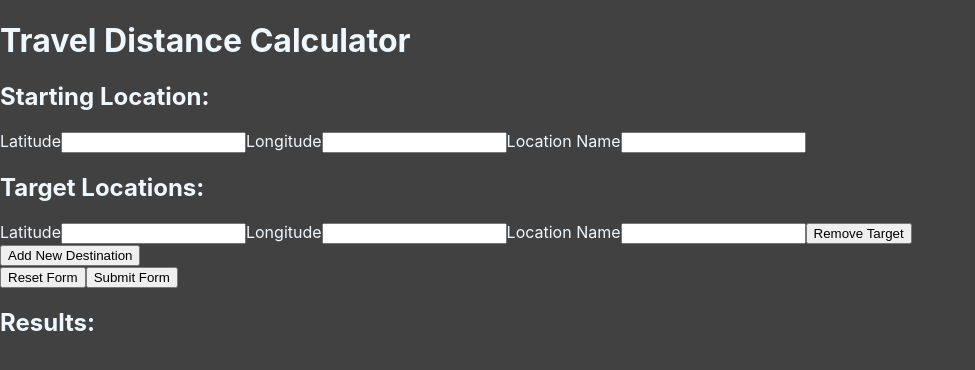
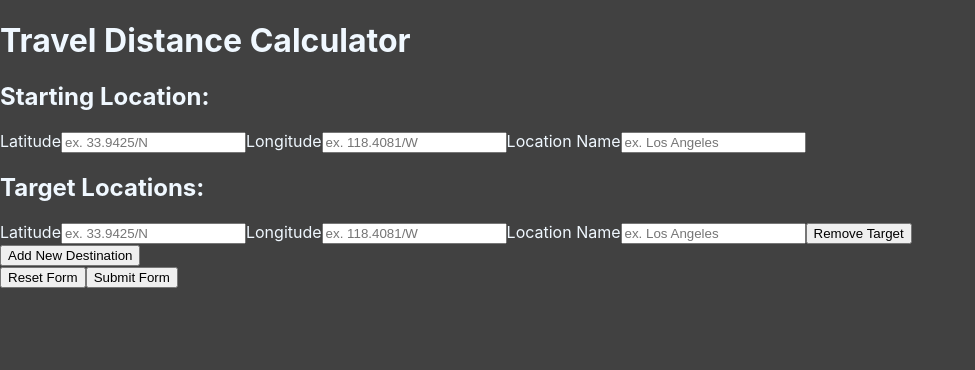
Before and after one commit to zackthomas1/travel-distance-app, a React (Create React App) app: page / in a window 1280 px wide. Shown: the top 370 px of the page, without its empty margins (0-975 px from the left). Built offline with nearby package versions, Linux system fonts and the light colour scheme.

Commit message:
Implement logic for calculating and displaying distances.

```diff
--- a/src/App.js
+++ b/src/App.js
@@ -1,26 +1,47 @@
-import React from 'react'
+import React, { useState } from 'react'
 
 import LocationsForm from './components/LocationsForm';
 import Results from './components/Results';
 import LocationsProvider from './store/LocationsProvider';
 
 function App() {
+  const [results, setResults] = useState({
+    closest: {
+      id: 't0000000',
+      distance: 0,
+    },
+    furthest: {
+      id: 't0000000',
+      distance: 0,
+    },
+  });
+  const [isResultDisplayed, setIsResultDisplayed] = useState(false);
+
   return (
-    <div>
-      <h1>Travel Distance Calculator</h1>
-
-      <div>
-        <LocationsProvider>
-          <LocationsForm/>
-        </LocationsProvider>
-
+    <React.Fragment>
+      <div className='heading'>
+        <h1>Travel Distance Calculator</h1>
       </div>
 
-      <div>
-        <h2>Results:</h2>
-        <Results/>
+      <div className='body'>
+      <LocationsProvider>
+          <div className='form'>
+              <LocationsForm
+                onSetResults={setResults}
+                onSetResultDisplay={setIsResultDisplayed}
+              />
+          </div>
+
+          <div className='results'>
+            <Results
+              results={results}
+              isDisplayed={isResultDisplayed}
+            />
+          </div>
+      </LocationsProvider>
       </div>
-    </div>
+
+    </React.Fragment>
   );
 }
 
--- a/src/components/LocationItem.js
+++ b/src/components/LocationItem.js
@@ -39,6 +39,7 @@ const LocationItem = (props) => {
                 id={`latitude_${props.id}`}
                 onChange={changeLatitudeHandler}
                 value={props.latitude}
+                placeholder="ex. 33.9425/N"
             />
 
             <label htmlFor={`longitude_${props.id}`}>Longitude</label>
@@ -48,6 +49,7 @@ const LocationItem = (props) => {
                 id={`longitude_${props.id}`}
                 onChange={changeLongitudeHandler}
                 value={props.longitude}
+                placeholder="ex. 118.4081/W"
             />
 
             <label htmlFor={`location_${props.id}`}>Location Name</label>
@@ -57,6 +59,7 @@ const LocationItem = (props) => {
                 id={`location_${props.id}`}
                 onChange={changeNameHandler}
                 value={props.name}
+                placeholder="ex. Los Angeles"
             />
         </React.Fragment>
     );
--- a/src/components/LocationsForm.js
+++ b/src/components/LocationsForm.js
@@ -4,6 +4,7 @@ import StartLocation from "./StartLocation";
 import TargetLocation from "./TargetLocation";
 import TargetsContext from "../store/target-context";
 import StartContext from "../store/start-context";
+import { Haversine } from "../utility";
 
 const LocationsForm = (props) => {
 
@@ -11,31 +12,39 @@ const LocationsForm = (props) => {
     const startCtx = useContext(StartContext);
     const targetsCtx = useContext(TargetsContext);
 
-    console.log(startCtx);
-    console.log(targetsCtx.targets);
+    //
 
     // Handlers
     const resetFormHandler = () => {
         startCtx.reset();
         targetsCtx.reset();
+        props.onSetResultDisplay(false);
     }
 
     const submitHandler = (event) =>{
         event.preventDefault();
 
-        // call haversine method to calculate distance
+        let targetDistances = [];
 
-        // pass to Results component
+        // call haversine method to calculate distance from start to each target
+        Object.values(targetsCtx.targets).forEach((target)=>{
+            let d = Haversine(
+                {lat: startCtx.data.latitude, long: startCtx.data.longitude},
+                {lat:target.latitude, long: target.longitude}
+            );
 
+            targetDistances.push({id: target.id, distance: d})
+        });
+
+        const results = {
+            closest: FindClosestTarget(targetDistances),
+            furthest: FindFurthestTarget(targetDistances),
+        }
+
+        //
+        props.onSetResults(results);
+        props.onSetResultDisplay(true);
     }
-
-    const targets = Object.values(targetsCtx.targets).map((target) => {
-        return(
-            <TargetLocation
-                key={target.id}
-                data={target}
-            />)
-    })
 
     return(
         <React.Fragment>
@@ -47,7 +56,13 @@ const LocationsForm = (props) => {
 
                 <div>
                     <h2>Target Locations:</h2>
-                    {targets}
+                    {Object.values(targetsCtx.targets).map((target) => {
+                        return(
+                            <TargetLocation
+                                key={target.id}
+                                data={target}
+                            />)
+                    })}
                     <button type="button" onClick={targetsCtx.add}>Add New Destination</button>
                 </div>
 
@@ -55,7 +70,6 @@ const LocationsForm = (props) => {
                     <button type="button" onClick={resetFormHandler}>Reset Form</button>
                     <button type="submit">Submit Form</button>
                 </div>
-
             </form>
         </React.Fragment>
 
@@ -63,3 +77,31 @@ const LocationsForm = (props) => {
 }
 
 export default LocationsForm
+
+const FindClosestTarget = (targetsArray) => {
+    let closestTarget = {};
+    let minimumDistance = Number.POSITIVE_INFINITY;
+
+    for(let target of targetsArray){
+        if(target.distance < minimumDistance){
+            minimumDistance = target.distance;
+            closestTarget = target;
+        }
+    }
+
+    return closestTarget;
+}
+
+const FindFurthestTarget = (targetsArray) => {
+    let farthestTarget = {};
+    let maximumDistance = 0;
+
+    for(let target of targetsArray){
+        if(target.distance > maximumDistance){
+            maximumDistance = target.distance;
+            farthestTarget = target;
+        }
+    }
+
+    return farthestTarget;
+}
--- a/src/components/Results.js
+++ b/src/components/Results.js
@@ -1,22 +1,32 @@
-import React, { useState } from "react"
-
-const latitude = 0;
-const longitude = 0;
-const location = 0;
-const distance = 0;
+import React, { useContext } from "react"
+import StartContext from "../store/start-context";
+import TargetsContext from "../store/target-context";
 
 const Results = (props) => {
-    const [isDisplayed, setIsDisplayed] = useState(false)
+    //
+    const startCtx = useContext(StartContext);
+    const targetsCtx = useContext(TargetsContext);
 
-    const contentElements = (<React.Fragment>
-            <section>{`Start Location: ${latitude} ${longitude} (${location})`}</section>
-            <section>{`Closet Location: ${latitude} ${longitude} (${location}) (${distance})`}</section>
-            <section>{`Farthest Location: ${latitude} ${longitude} (${location}) (${distance})`}</section>
-        </React.Fragment>)
+    const {id: closetId, distance: closestDistance} = props.results.closest;
+    const {id: furthestId, distance: furthestDistance} = props.results.furthest;
+
+    const contentElements = <React.Fragment>
+            <h2>Results:</h2>
+
+            <section>
+                {`Start Location: ${startCtx.data.latitude} ${startCtx.data.longitude} (${startCtx.data.name})`}
+            </section>
+            <section>
+                {`Closet Location: ${targetsCtx.targets[closetId].latitude} ${targetsCtx.targets[closetId].longitude} (${targetsCtx.targets[closetId].name}) (${closestDistance.toFixed(2)} miles)`}
+            </section>
+            <section>
+                {`Farthest Location: ${targetsCtx.targets[furthestId].latitude} ${targetsCtx.targets[furthestId].longitude} (${targetsCtx.targets[furthestId].name}) (${furthestDistance.toFixed(2)} miles)`}
+            </section>
+        </React.Fragment>
 
     return (
         <div>
-            {isDisplayed && contentElements}
+            {props.isDisplayed && contentElements}
         </div>
     )
 }
--- a/src/components/StartLocation.js
+++ b/src/components/StartLocation.js
@@ -8,10 +8,10 @@ const StartLocation = (props) => {
     return(
         <div>
             <LocationItem
-                id={startCtx.id}
-                latitude={startCtx.latitude}
-                longitude={startCtx.longitude}
-                name={startCtx.name}
+                id={startCtx.data.id}
+                latitude={startCtx.data.latitude}
+                longitude={startCtx.data.longitude}
+                name={startCtx.data.name}
                 onChange={startCtx.update}
             />
         </div>
--- a/src/store/StartProvider.js
+++ b/src/store/StartProvider.js
@@ -3,10 +3,12 @@ import React, { useState } from "react";
 import StartContext from "./start-context"
 
 const initialStartLocation = {
-    id: `s0000000`,
-    latitude: '',
-    longitude: '',
-    name: '',
+    data: {
+        id: `s0000000`,
+        latitude: '',
+        longitude: '',
+        name: '',
+    },
 }
 
 const StartProvider = (props) => {
@@ -14,8 +16,8 @@ const StartProvider = (props) => {
     const [startLocation, setStartLocation] = useState(initialStartLocation);
 
     // Handlers
-    const updateHandler = (ID, updatedProps) => {
-        setStartLocation(updatedProps);
+    const updateHandler = (id, updatedData) => {
+        setStartLocation({...startLocation, data: updatedData});
     }
 
     const resetHandler = () => {
--- a/src/store/start-context.js
+++ b/src/store/start-context.js
@@ -1,11 +1,13 @@
 import { createContext } from "react";
 
 const StartContext = createContext({
-    id: `s0000000`,
-    latitude: '',
-    longitude: '',
-    name: '',
-    update: (ID, updatedProps) => {},
+    data: {
+        id: `s0000000`,
+        latitude: '',
+        longitude: '',
+        name: '',
+    },
+    update: (id, updatedData) => {},
     reset: () => {}
 });
 
--- a/src/utility.js
+++ b/src/utility.js
@@ -2,7 +2,67 @@ export const GenerateRandomString = () => {
     return Math.random().toString(36).substring(7);
 }
 
+export const Haversine = (start, target) => {
+    const earthRadius = 3959.9; // earth's radius in miles
+    const radian = Math.PI / 180.0;
 
-export const Haversine = (start, target) => {
+    let [lat1, long1] = parseLatLong(start.lat, start.long);
+    let [lat2, long2] = parseLatLong(target.lat, target.long);
 
+    lat1 = lat1 * radian;
+    long1 = long1 * radian;
+    lat2 = lat2 * radian;
+    long2 = long2 * radian;
+
+    let dlat = lat2 - lat1;
+    let dlong = long2 - long1;
+
+    let a = Math.sin(dlat / 2) ** 2 + Math.cos(lat1) * Math.cos(lat2) * Math.sin(dlong / 2) ** 2;
+    let c = 2 * Math.atan2(Math.sqrt(a), Math.sqrt(1-a));
+    let d = earthRadius * c;
+
+    return d;
 }
+
+export const parseLatLong = (latStr, longStr) => {
+    const pattern = /^\d+(\.\d+)?\/[A-Z]$/
+    const regex = new RegExp(pattern);
+
+    const pattern2 = /^-?\d+(\.\d+)?$/;
+    const regex2 = new RegExp(pattern2);
+
+    latStr = latStr.trim();
+    longStr = longStr.trim();
+
+    let latValue = 0;
+    let longValue = 0;
+    if(regex.test(latStr) ){
+        latValue = parseFloat(latStr.substring(0,latStr.indexOf('/')));
+        const latDir = latStr.substring(latStr.indexOf('/')+1);
+
+        if(latDir.toLowerCase() === 's'){
+            latValue *= -1;
+        }
+    }else if(regex2.test(latStr)){
+        latValue =  parseFloat(latStr)
+    }else{
+        // error
+        return;
+    }
+
+    if(regex.test(longStr) === true){
+        longValue = parseFloat(longStr.substring(0,longStr.indexOf('/')));
+        const longDir = longStr.substring(longStr.indexOf('/')+1); ;
+
+        if(longDir.toLowerCase() === 'w'){
+            longValue *=-1
+        }
+    }else if(regex2.test(longStr)){
+        longValue =  parseFloat(longStr)
+    }else{
+        // error
+        return;
+    }
+
+    return [latValue, longValue];
+}
```
